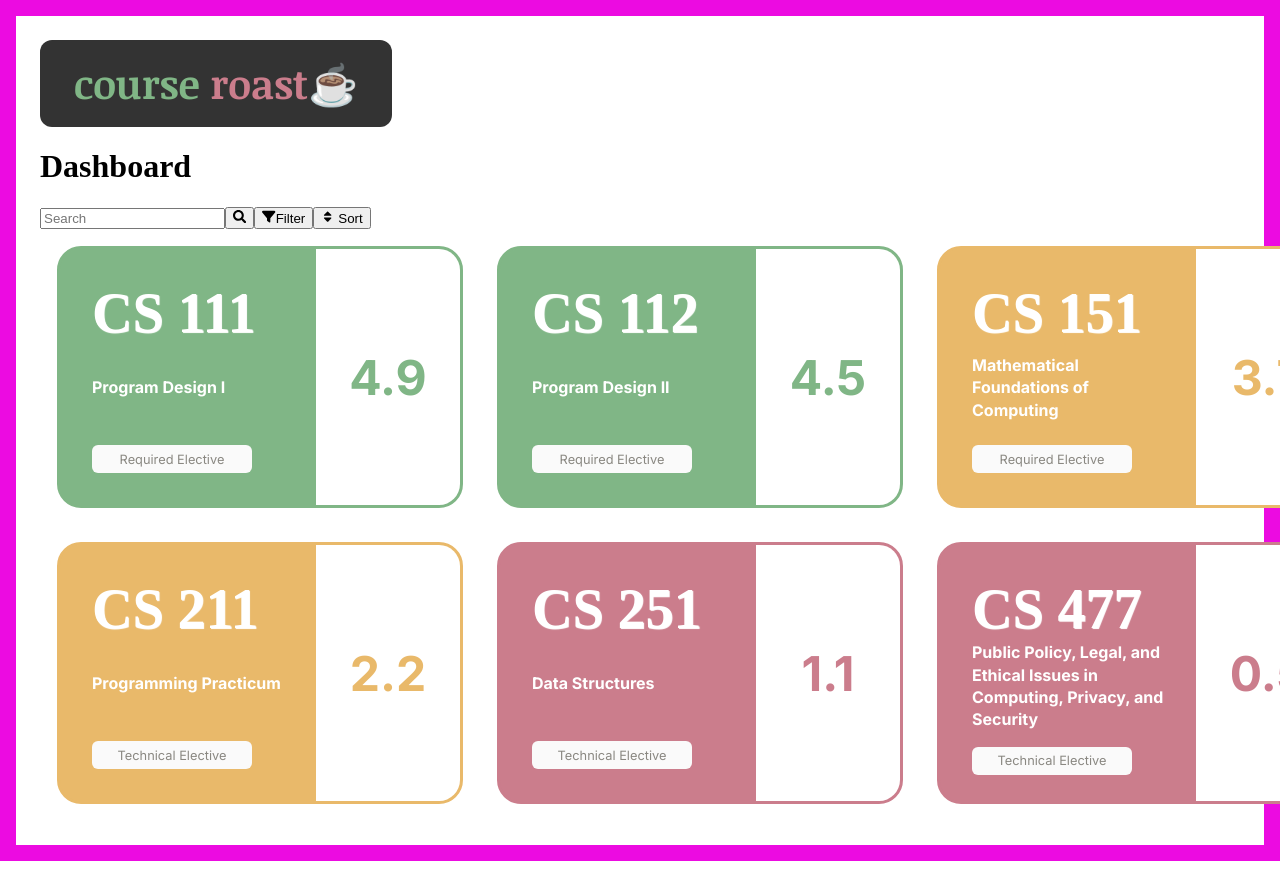
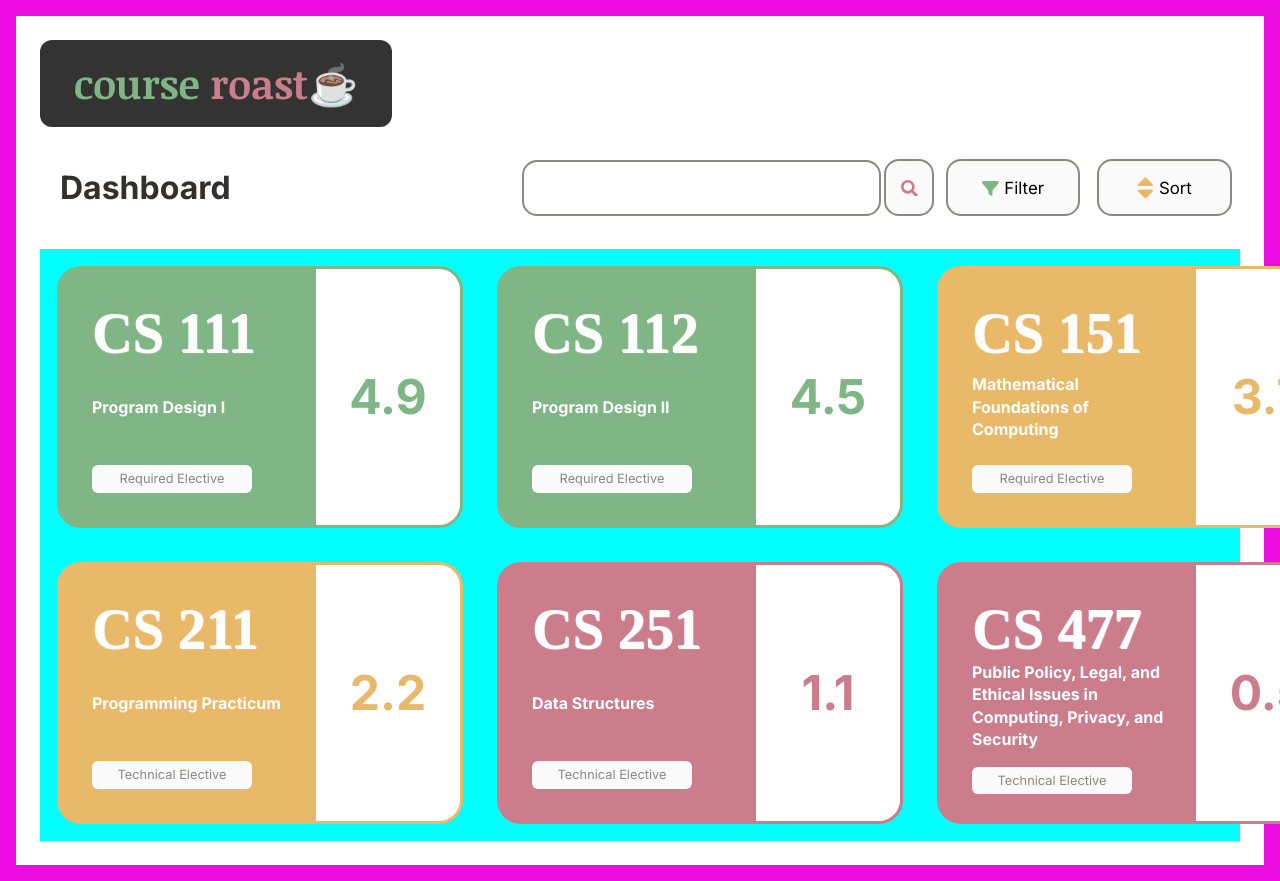
Before and after one commit to nandinijirobe/Course-Roast, a React (Vite) app in the folder frontend/: page /dashboard in a window 1280 px wide. Shown: the top 881 px of the page. Built offline with nearby package versions, Linux system fonts and the light colour scheme; no server answers; a web font is replaced by a local one.

Commit message:
css updates to dashboard and tiles display

```diff
--- a/frontend/src/pages/Dashboard.jsx
+++ b/frontend/src/pages/Dashboard.jsx
@@ -1,4 +1,4 @@
-import './Dashboard.module.css';
+import styles from './Dashboard.module.css';
 import React from 'react';
 import CourseTiles from './components/TilesDisplay'
 import Logo from './components/Logo'
@@ -6,25 +6,26 @@ import { FaSort } from "react-icons/fa";
 import { FaFilter } from "react-icons/fa6";
 import { FaSearch } from "react-icons/fa";
 
+
 export default function Dashboard () {
     return(
         <>
             <Logo/>
 
-            <div className="container">
-                <div className="pageTitle">
+            <div className={styles["container"]}>
+                <div className={styles["pageTitle"]}>
                     <h1>Dashboard</h1>
                 </div>
 
-                <div className="search-filter-container">
+                <div className={styles["search-filter-container"]}>
                     <input
-                        type="text"
-                        className="search-bar"
-                        placeholder="Search"
+                        type={styles["text"]}
+                        className={styles["search-bar"]}
+                        placeholder={styles["Search" ]}
                     />
-                    <button className="search-button"><FaSearch className="search-icon"/></button>
-                    <button className="filter-button"><FaFilter className="filter-icon"/>Filter</button>
-                    <button className="sortBy-button"><FaSort className="sort-icon"/> Sort</button>
+                    <button className={styles["search-button"]}><FaSearch className={styles["search-icon"]}/></button>
+                    <button className={styles["filter-button"]}><FaFilter className={styles["filter-icon"]}/>Filter</button>
+                    <button className={styles["sortBy-button"]}><FaSort className={styles["sort-icon"]}/> Sort</button>
                 </div>
 
             </div>
--- a/frontend/src/pages/Dashboard.module.css
+++ b/frontend/src/pages/Dashboard.module.css
@@ -34,6 +34,7 @@
     padding: 20px;
     color: var(--dark-gray);
     display: flex;
+    font-family: Inter;
     flex-direction: column;
     justify-content: space-between;
 }
--- a/frontend/src/pages/components/TilesDisplay.jsx
+++ b/frontend/src/pages/components/TilesDisplay.jsx
@@ -1,6 +1,6 @@
 import React, { useEffect, useState } from "react";
 import Tile from './Tile'
-import './TilesDisplay.module.css';
+import styles from './TilesDisplay.module.css';
 
 export default function CourseTiles() {
 
@@ -27,7 +27,7 @@ export default function CourseTiles() {
     }, [])
 
     return (
-        <div>
+        <div className= {styles["all-tiles"]}>
         <tbody>
                 <tr>
                     <td><Tile courseCode = "CS 111" courseName = "Program Design I" courseType = "Required Elective" courseOverallRating= {4.9}/></td>
--- a/frontend/src/pages/components/TilesDisplay.module.css
+++ b/frontend/src/pages/components/TilesDisplay.module.css
@@ -0,0 +1,3 @@
+.all-tiles{
+    background-color: aqua;
+}
```
